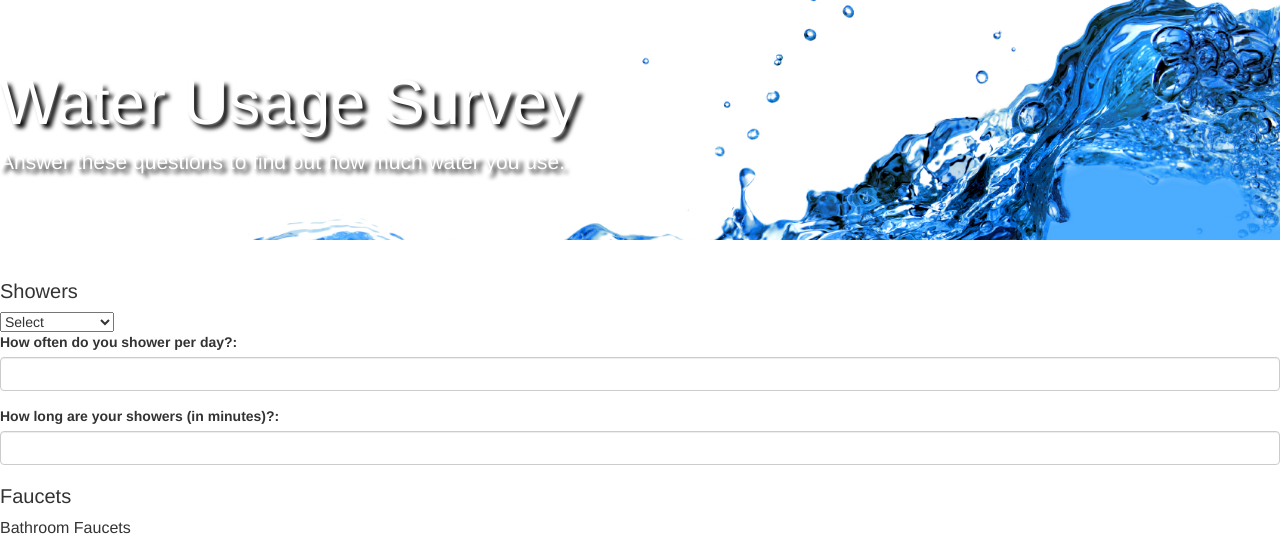
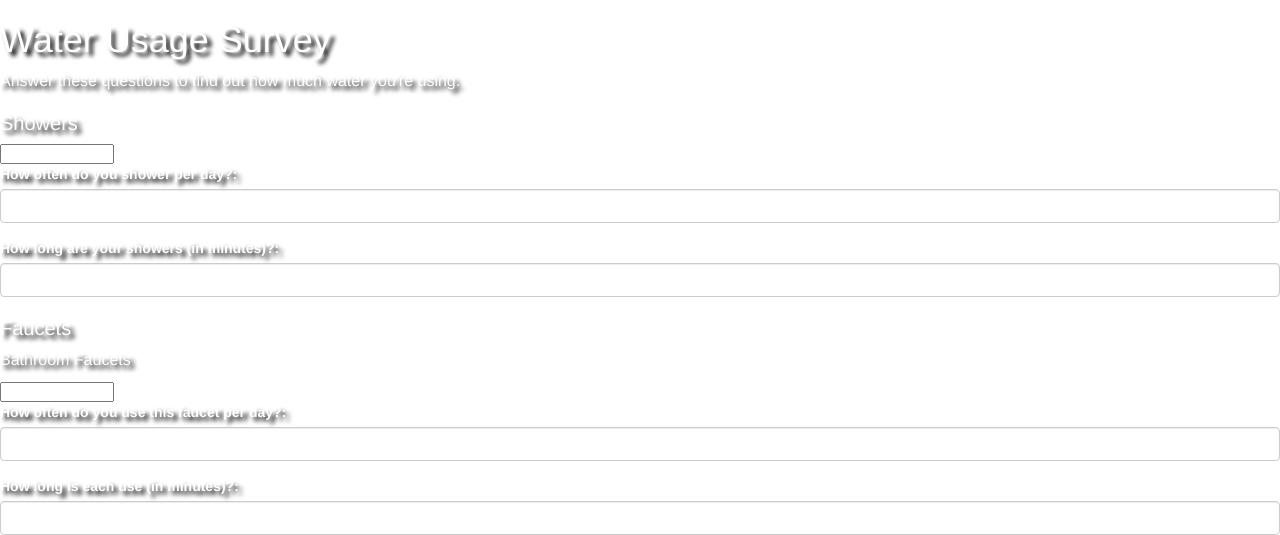
Before and after one commit to shrutikrishnamachari/Watersaver, a PHP site: page /survey.html in a window 1280 px wide. Shown: the top 535 px of the page. Run offline with PHP 8.4, Linux system fonts and the light colour scheme.

Commit message:
Survey Base
# Conflicts:
#	surveystyle.css

```diff
--- a/survey.html
+++ b/survey.html
@@ -10,12 +10,10 @@
 	<link rel="stylesheet" type="text/css" href="surveystyle.css">
 </head>
 <body>
-<div class="jumbotron">
+
   <h1>Water Usage Survey</h1>
-  <p>Answer these questions to find out how much water you use. </p>
-</div>
-<div class="container">
-</div>
+<p> Answer these questions to find out how much water you're using. </p>
+
 <!-- This is the shower question. -->
 	<h2>Showers</h2>
 <!-- Select the type of shower. -->
--- a/surveystyle.css
+++ b/surveystyle.css
@@ -1,12 +1,17 @@
 
-.jumbotron {
+body{
 	margin-bottom: 20px;
+<<<<<<< HEAD
     background-image: url(water.jpg);
+=======
+    background-image: url("http://www.cocoawaterworks.com/wp-content/themes/cocoa/images/water-bg.png");
+>>>>>>> origin/master
     background-position: 0% 25%;
     background-size: cover;
     background-repeat: no-repeat;
     color: white;
     text-shadow: black 0.3em 0.3em 0.3em;
+    background-position: left top;
 }
 
 
```
